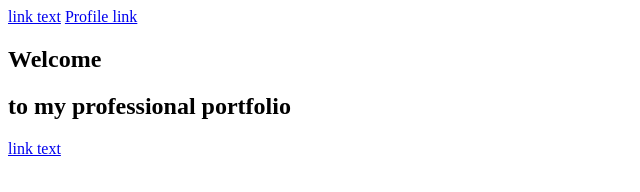
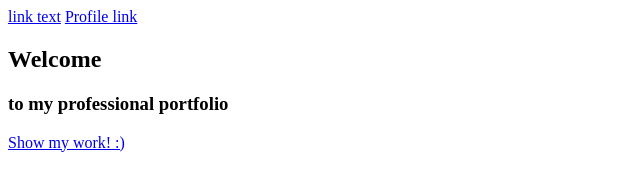
Before and after one commit to hamuli/Oscar_Glodie_Microverse_Test, a plain HTML site: page index.html in a window 1280 px wide. Shown: the whole page, without its empty margins (0-640 px from the left). Drawn offline with Linux system fonts and the light colour scheme.

Commit message:
details
Details in the html

```diff
--- a/index.html
+++ b/index.html
@@ -2,7 +2,7 @@
 <html lang="en">
   <head>
     <meta charset="UTF-8">
-    <title>Fork Me! FCC: Test Suite Template</title>
+    <title>Professional Portfolio</title>
     <link rel="stylesheet" href="css/styles.css">
   </head>
   <body>
@@ -11,11 +11,11 @@
       <a href='#' id="profile-link" target="_blank">Profile link</a>
     </nav>
     <section id="welcome-section">
-      <h1>Welcome<h1>
+      <h2>Welcome<h2>
     </section>
     <section id="projects">
-      <h2 class="project-tile">to my professional portfolio </h2>
-      <a href='#'>link text</a>
+      <h3 class="project-tile">to my professional portfolio </h3>
+      <a href='#'>Show my work! :)</a>
     </section>
   </body>
 </html>
```
